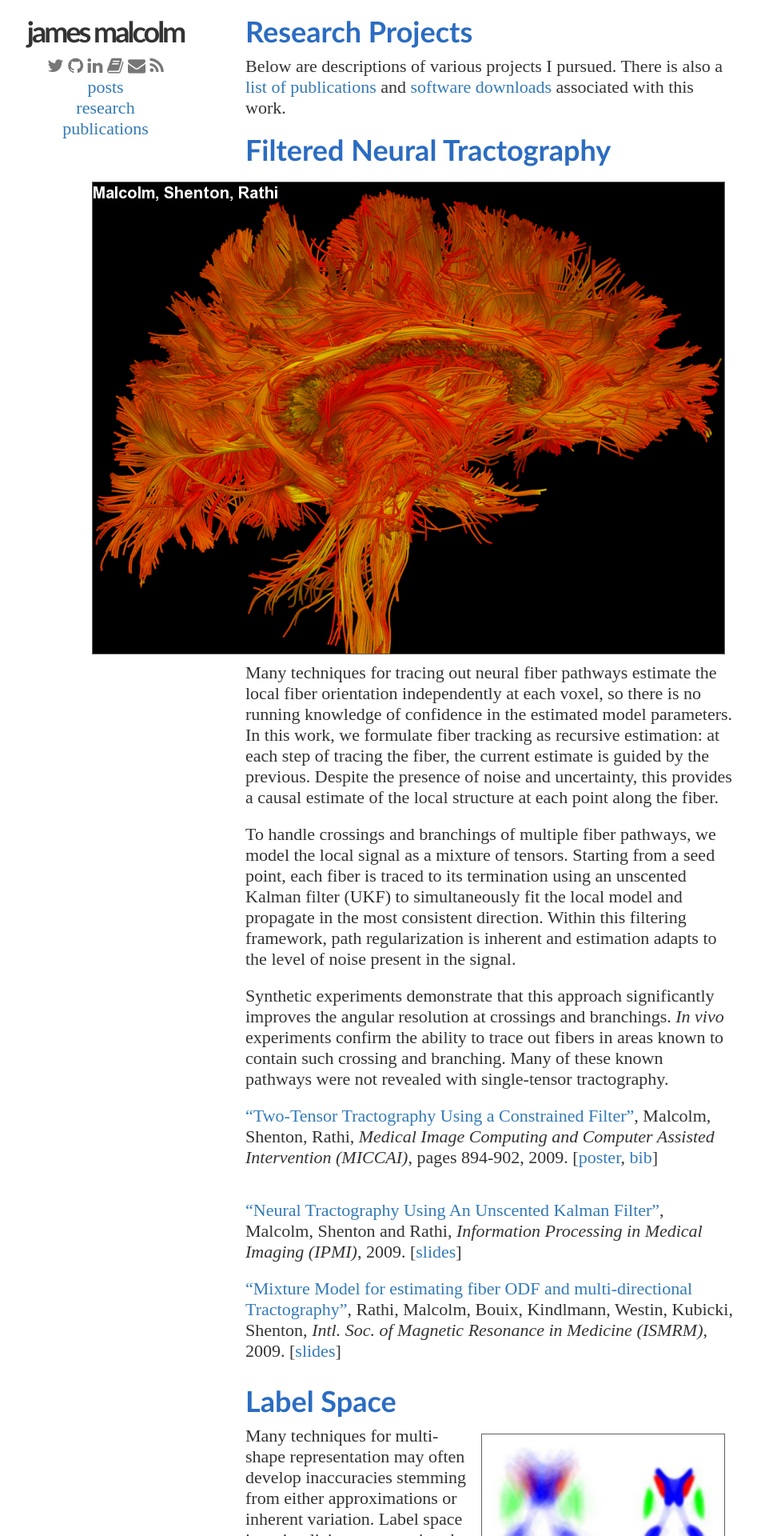
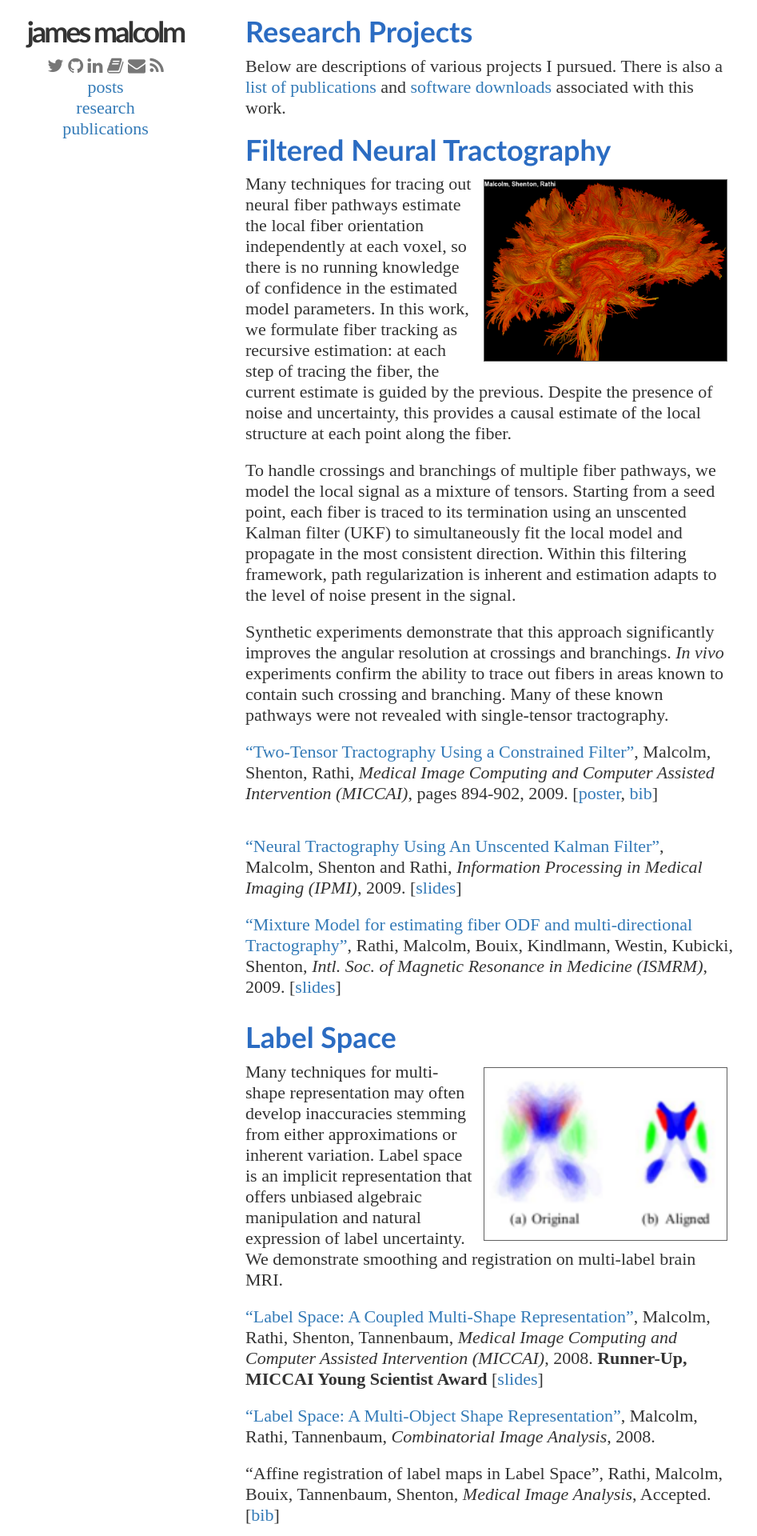
Before and after one commit to jgmalcolm/jgmalcolm.github.io, a Jekyll site: the page built from publications/research.html, in a window 1280 px wide. Shown: the top 1920 px of the page at 80% size, without its empty margins (28-975 px from the left). Built offline with Jekyll 4.4.1, drawn with Linux system fonts in a browser that asks for light colours; nearby versions of some CDN libraries.

Commit message:
shrink thumbnails

```diff
--- a/css/overrides.css
+++ b/css/overrides.css
@@ -74,9 +74,9 @@ a.post-excerpt:hover {
     padding-bottom: 20px;
 }
 #content img.thumb {
-    width: inherit;
+    width: 50%;
     border: 1px solid #606060;
-    margin: 10px;
+    margin: 7px;
     float: right;
     padding: 0;
 }
```
